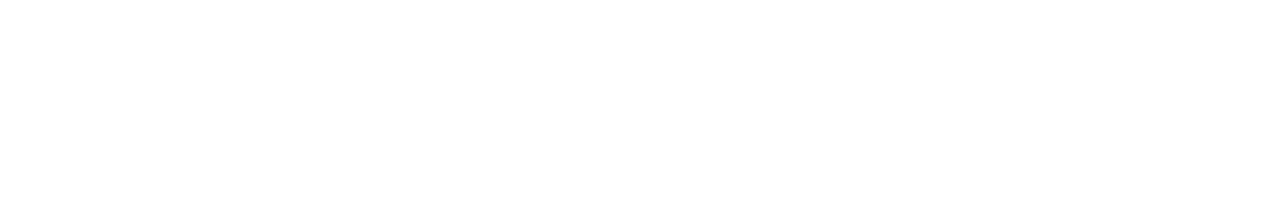
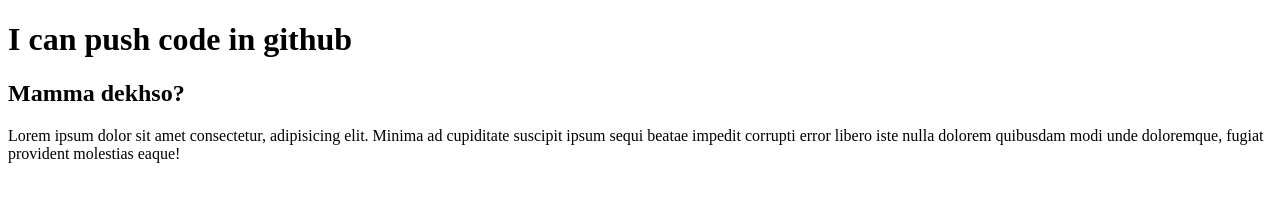
Before and after one commit to saifulhaque015/blog-website-repo, a plain HTML site: page index.html in a window 1280 px wide. Drawn offline with Linux system fonts and the light colour scheme.

Commit message:
added lines

```diff
--- a/index.html
+++ b/index.html
@@ -9,7 +9,9 @@
 </head>
 
 <body>
-
+    <h1>I can push code in github</h1>
+    <h2>Mamma dekhso?</h2>
+    <p>Lorem ipsum dolor sit amet consectetur, adipisicing elit. Minima ad cupiditate suscipit ipsum sequi beatae impedit corrupti error libero iste nulla dolorem quibusdam modi unde doloremque, fugiat provident molestias eaque!</p>
 </body>
 
 </html>
```
